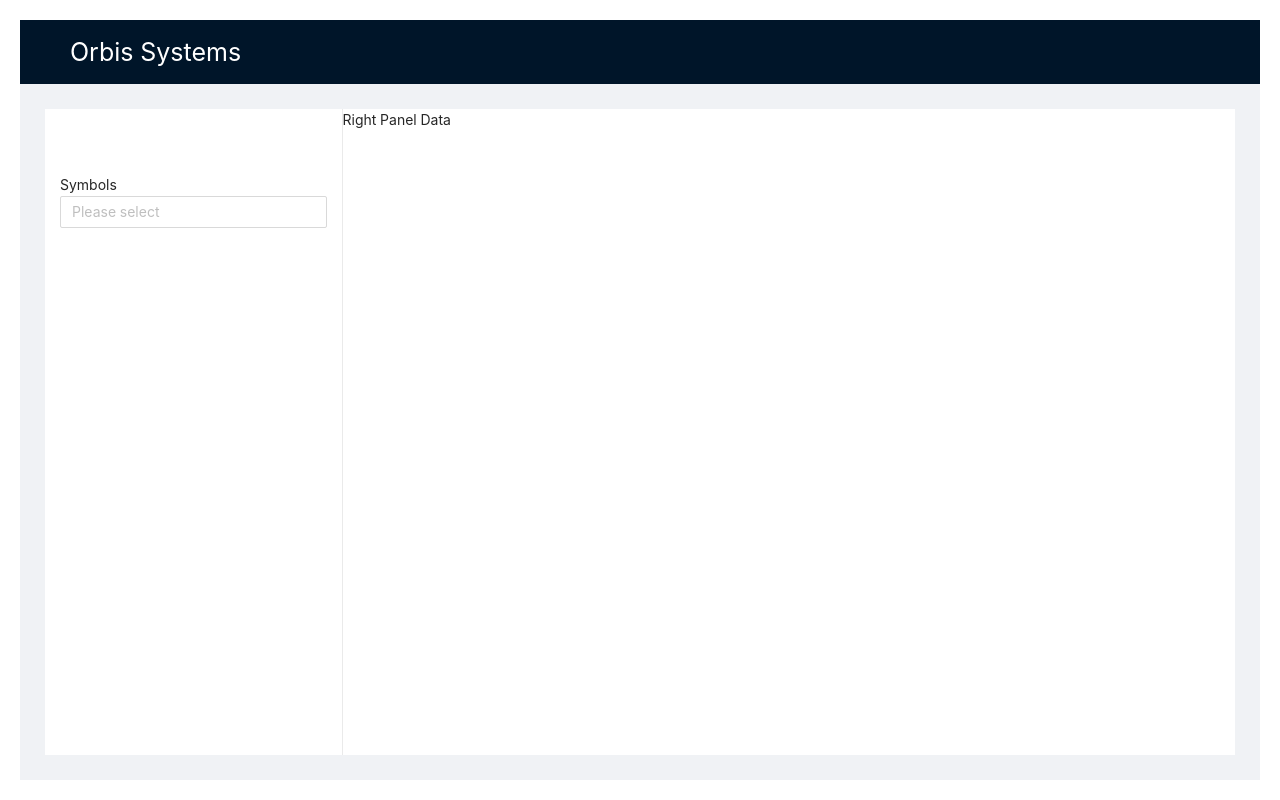
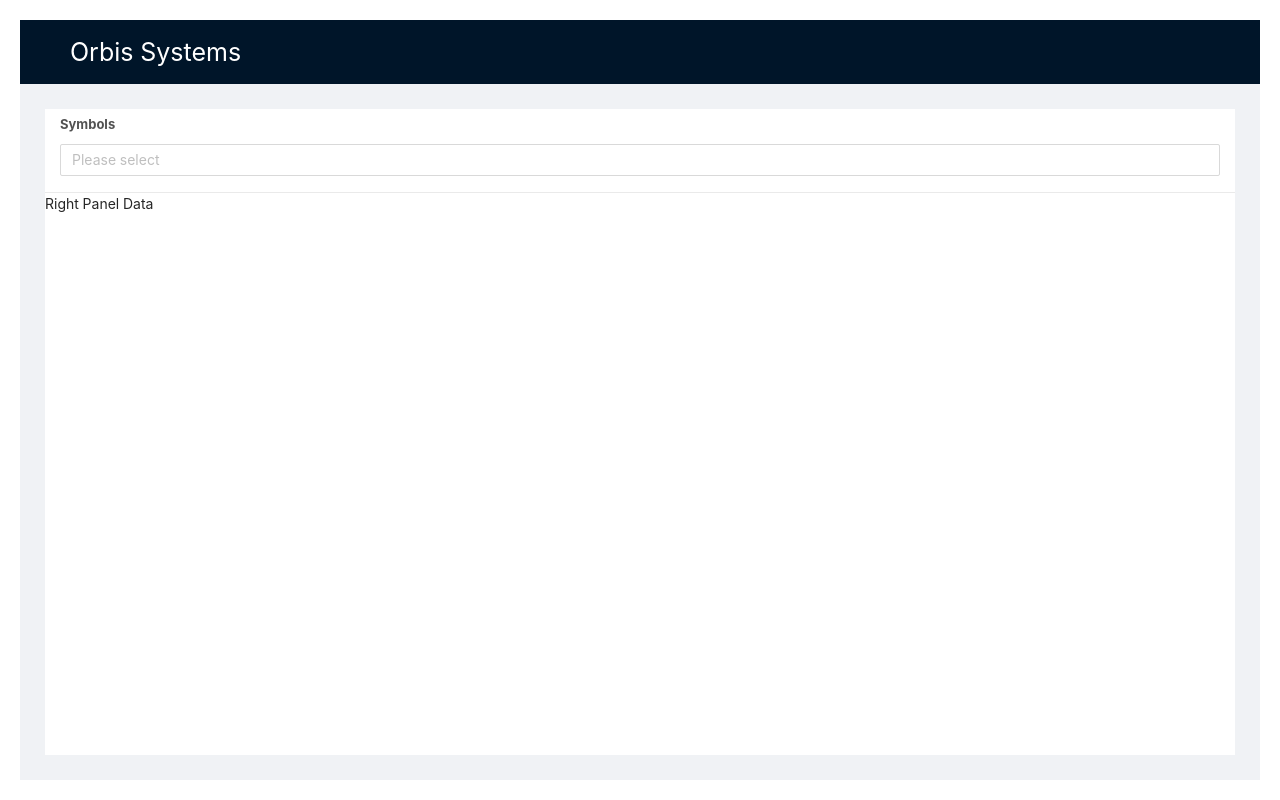
Before and after one commit to shankyDoodle/stock_twits_app, a React (Create React App) app in the folder front_end/: page / in a window 1280 px wide. Built offline with nearby package versions, Linux system fonts and the light colour scheme; no server answers.

Commit message:
selection view done

```diff
--- a/front_end/src/components/SymbolSelectionView.js
+++ b/front_end/src/components/SymbolSelectionView.js
@@ -20,18 +20,17 @@ class SymbolSelectionView extends React.Component {
         let aDropDownListModel = this.createDropDownListModel(this.props.symbolList)
         return <MSSView
             key={"SYMBOLS"}
-            label={"Symbols"}
             childElements={aDropDownListModel}
             onBlur={this.handleClassificationDropDownOnBlur}
             isMultiple={true}
             allowClear={true}
-            selected={this.props.selectedSymbols || []}
-            selectAll={true}/>
+            selected={this.props.selectedSymbols || []}/>
     }
 
     render() {
         return (
             <div className={"symbolSelectionContainer"}>
+                <div className={"sectionLabel"}>Symbols</div>
                 <div className={"dropDownsContainer"}>
                     {this.getSymbolDropdownView()}
                 </div>
--- a/front_end/src/components/SymbolView.js
+++ b/front_end/src/components/SymbolView.js
@@ -2,7 +2,6 @@ import React from 'react';
 import {bindActionCreators} from "redux";
 import {connect} from "react-redux";
 
-import TabView from "../libraries/tabview/TabView";
 import SymbolSelectionView from "./SymbolSelectionView"
 
 import * as appActions from "../actions";
@@ -16,10 +15,10 @@ export class SymbolView extends React.Component {
     render() {
         return (
             <div className={"symbolScreen"}>
-                <div className={"leftPanel"}>
+                <div className={"upperPanel"}>
                     <SymbolSelectionView/>
                 </div>
-                <div className={"rightPanel"}>
+                <div className={"lowerPanel"}>
                     Right Panel Data
                 </div>
             </div>
--- a/front_end/src/style/style-symbol.scss
+++ b/front_end/src/style/style-symbol.scss
@@ -4,33 +4,38 @@
     float: left;
     background: #ffffff;
 
-    .leftPanel {
-        width: 25%;
-        height: 100%;
+    .upperPanel {
+        width: 100%;
+        height: 13%;
         float: left;
-        border-right: 1px solid #eaeaea;
+        border-bottom: 1px solid #eaeaea;
 
         .symbolSelectionContainer {
             width: 100%;
-            height: 70%;
-            top: 10%;
-            position: relative;
+            height: 100%;
+
+            .sectionLabel {
+                font-weight: bold;
+                opacity: .8;
+                height: 30px;
+                padding-left: 15px;
+                line-height: 30px;
+                font-size: small;
+            }
 
             .dropDownsContainer {
-                height: 100%;
+                height: calc(100% - 30px);
                 width: 100%;
-                padding: 0 15px;
-
-                .symbolDropdown{
-                    height: 40%;
-                }
+                padding: 5px 15px 15px 15px;
+                overflow: auto;
             }
         }
     }
 
-    .rightPanel {
-        width: 75%;
-        height: 100%;
+    .lowerPanel {
+        width: 100%;
+        height: 87%;
+        overflow: auto;
         float: left;
         position: relative;
     }
```
